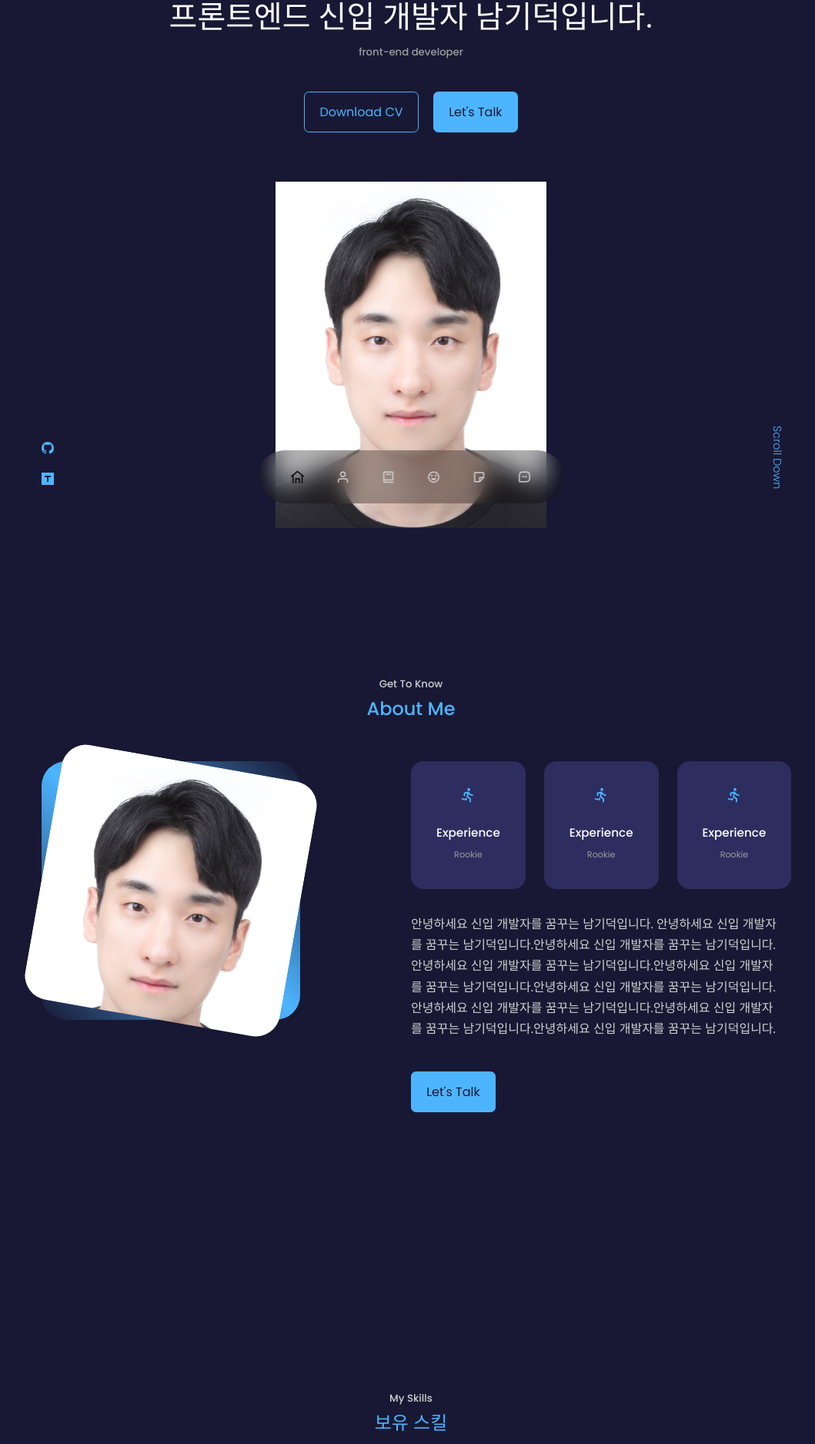
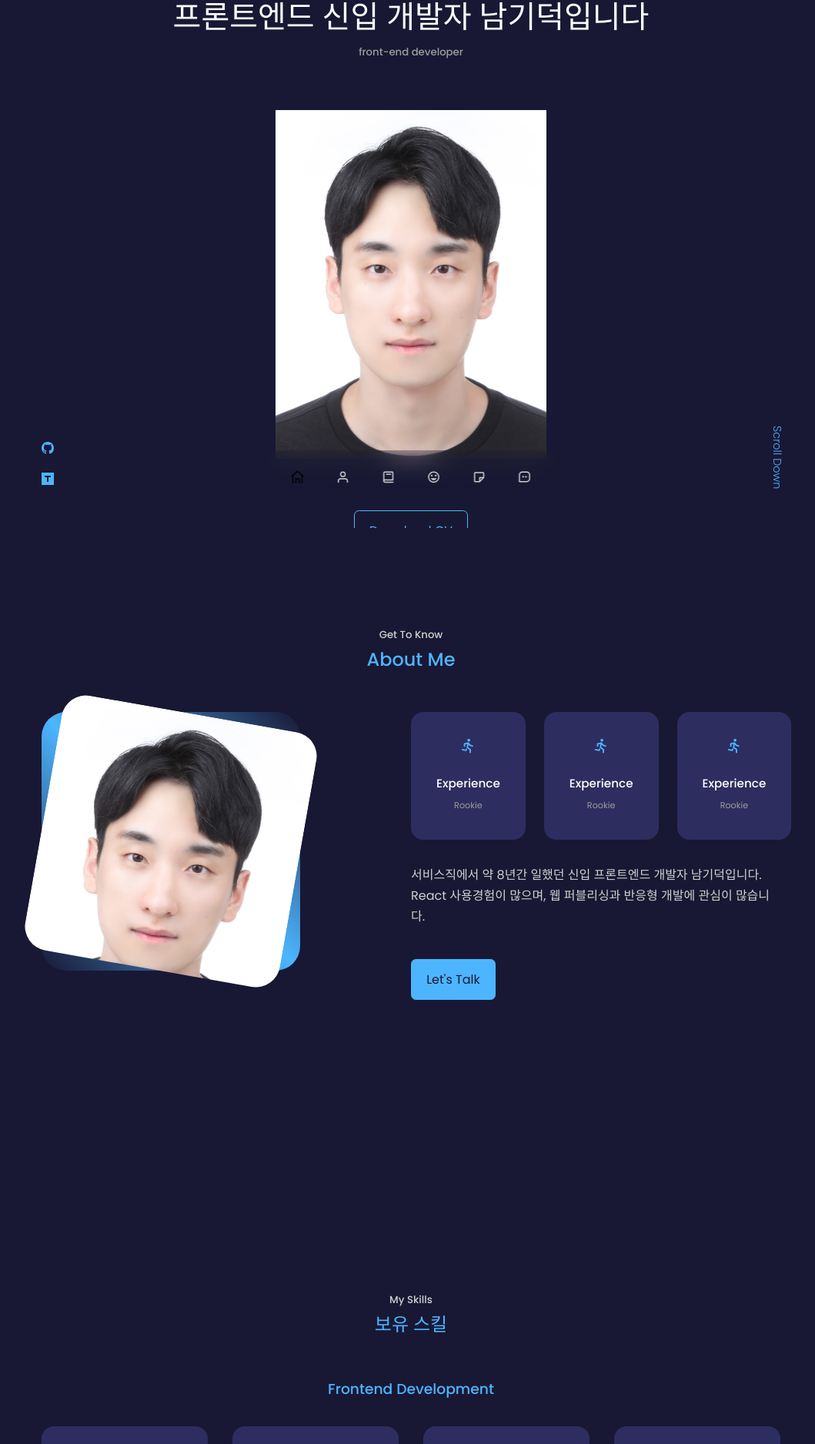
Before and after one commit to NamGideokk/portfolio-website, a React (Create React App) app: page / in a window 1280 px wide. Shown: the part 114-1990 px from the top of the page at 77% size, without its empty margins (106-1165 px from the left). Built offline with nearby package versions, Linux system fonts and the light colour scheme; a web font is replaced by a local one.

Commit message:
nav > 스크롤위치에 따른 상태 변경 추가

```diff
--- a/src/components/about/About.jsx
+++ b/src/components/about/About.jsx
@@ -35,13 +35,9 @@ const About = () => {
           </div>
 
           <p>
-            안녕하세요 신입 개발자를 꿈꾸는 남기덕입니다. 안녕하세요 신입
-            개발자를 꿈꾸는 남기덕입니다.안녕하세요 신입 개발자를 꿈꾸는
-            남기덕입니다.안녕하세요 신입 개발자를 꿈꾸는 남기덕입니다.안녕하세요
-            신입 개발자를 꿈꾸는 남기덕입니다.안녕하세요 신입 개발자를 꿈꾸는
-            남기덕입니다.안녕하세요 신입 개발자를 꿈꾸는 남기덕입니다.안녕하세요
-            신입 개발자를 꿈꾸는 남기덕입니다.안녕하세요 신입 개발자를 꿈꾸는
-            남기덕입니다.
+            서비스직에서 약 8년간 일했던 신입 프론트엔드 개발자 남기덕입니다.
+            React 사용경험이 많으며, 웹 퍼블리싱과 반응형 개발에 관심이
+            많습니다.
           </p>
 
           <a href="#contact" className="btn btn-primary">
--- a/src/components/contact/contact.scss
+++ b/src/components/contact/contact.scss
@@ -13,7 +13,7 @@
 
     // article
     .contact__option {
-      background-color: $bg-color-light;
+      // background-color: $bg-color-light;
       padding: 1.2rem;
       border-radius: 1.2rem;
       text-align: center;
@@ -21,8 +21,8 @@
       transition: 0.3s;
 
       &:hover {
-        background-color: transparent;
-        border: $border-accent;
+        // background-color: $bg-color-light;
+        box-shadow: 0 0 1rem #0c0c1c;
       }
 
       .contact__option-icon {
--- a/src/components/experience/Experience.jsx
+++ b/src/components/experience/Experience.jsx
@@ -66,7 +66,7 @@ const Experience = () => {
   return (
     <section id="experience">
       <h5>My Skills</h5>
-      <h2>보유 스킬</h2>
+      <h2 className="kor">보유 스킬</h2>
 
       <div className="container experience__container">
         <div className="experience__frontend">
@@ -77,7 +77,7 @@ const Experience = () => {
                 {s.icon}
                 <div>
                   <h4>{s.skill}</h4>
-                  <small className="text-light">{s.level}</small>
+                  <small className="text-light kor">{s.level}</small>
                 </div>
               </article>
             ))}
--- a/src/components/footer/footer.scss
+++ b/src/components/footer/footer.scss
@@ -2,7 +2,7 @@
 
 footer {
   background-color: rgb(30, 30, 30);
-  padding-bottom: 8rem;
+  padding-bottom: 3rem;
   text-align: center;
 
   h2 {
--- a/src/components/header/CTA.jsx
+++ b/src/components/header/CTA.jsx
@@ -7,9 +7,6 @@ const CTA = () => {
       <a href={CV} download className="btn">
         Download CV
       </a>
-      <a href="#contact" className="btn btn-primary">
-        Let's Talk
-      </a>
     </div>
   );
 };
--- a/src/components/header/Header.jsx
+++ b/src/components/header/Header.jsx
@@ -9,15 +9,16 @@ const Header = () => {
     <header>
       <div className="container header__container">
         <h5>Hello. I'm Nam Gideok</h5>
-        <h1>프론트엔드 신입 개발자 남기덕입니다.</h1>
+        <h1>프론트엔드 신입 개발자 남기덕입니다</h1>
         <h5 className="text-light">front-end developer</h5>
 
-        <CTA />
         <HeaderSocials className="header__socials" />
 
         <div className="me">
           <img src={ME} alt="me" />
         </div>
+
+        <CTA />
 
         <a href="#contact" className="scroll__down">
           Scroll Down
--- a/src/components/header/header.scss
+++ b/src/components/header/header.scss
@@ -19,9 +19,6 @@ header {
 /* CTA */
 .cta {
   margin-top: 2.5rem;
-  display: flex;
-  gap: 1.2rem;
-  justify-content: center;
 }
 
 /* Header Socials */
@@ -39,8 +36,9 @@ header {
 .me {
   width: 22rem;
   height: 30rem;
-  position: absolute;
-  left: calc(50% - 11rem);
+  // position: absolute;
+  // left: calc(50% - 11rem);
+  margin: 0 auto;
   margin-top: 4rem;
   overflow: hidden;
 }
--- a/src/components/nav/Nav.jsx
+++ b/src/components/nav/Nav.jsx
@@ -1,4 +1,4 @@
-import React, { useState } from "react";
+import React, { useEffect, useState } from "react";
 import "./nav.scss";
 import { GrHome } from "react-icons/gr";
 import { FiUser } from "react-icons/fi";
@@ -9,8 +9,22 @@ import { BiNote } from "react-icons/bi";
 
 const Nav = () => {
   const [activeNav, setActiveNav] = useState("");
+  const [className, setClassName] = useState("");
+
+  function changeNavBg() {
+    if (window.scrollY > 150 && window.scrollY <= 8700) {
+      setClassName("nav-bgcolor");
+    } else if (window.scrollY > 8500) {
+      setClassName("nav-dis-none");
+    } else {
+      setClassName("");
+    }
+  }
+
+  window.addEventListener("scroll", changeNavBg);
+
   return (
-    <nav>
+    <nav className={className}>
       <a
         href="#"
         className={activeNav === "#" ? "active" : ""}
--- a/src/components/nav/nav.scss
+++ b/src/components/nav/nav.scss
@@ -1,7 +1,7 @@
 @import "../../_variable";
 
 nav {
-  background: rgba(0, 0, 0, 0.3);
+  background-color: transparent;
   width: max-content;
   display: block;
   padding: 0.7rem 1.7rem;
@@ -14,6 +14,7 @@ nav {
   gap: 0.8rem;
   border-radius: 3rem;
   backdrop-filter: blur(15px);
+  transition: 0.5s;
 
   a {
     background: transparent;
@@ -33,3 +34,11 @@ nav {
     }
   }
 }
+
+.nav-bgcolor {
+  background: rgba(0, 0, 0, 0.3);
+}
+
+.nav-dis-none {
+  transform: translate(-50%, 200%);
+}
--- a/src/index.scss
+++ b/src/index.scss
@@ -52,9 +52,11 @@ h1 {
 }
 
 section {
-  margin-top: 8rem;
+  margin-top: 4rem;
+  margin-bottom: 4rem;
   padding-top: 4rem;
-  height: 100vh;
+  min-height: 100vh;
+  max-height: fit-content;
 }
 
 section > h2,
```
